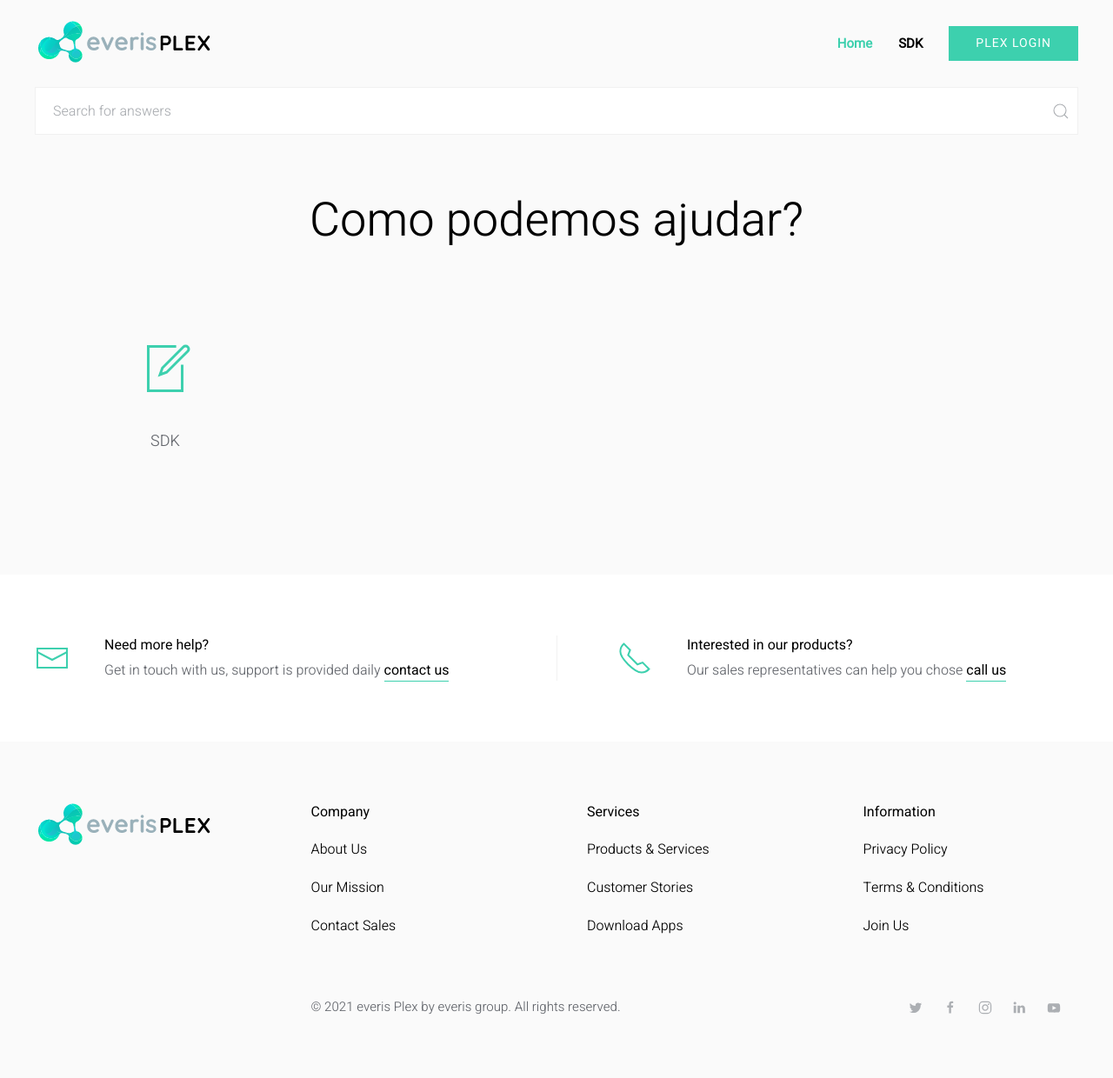
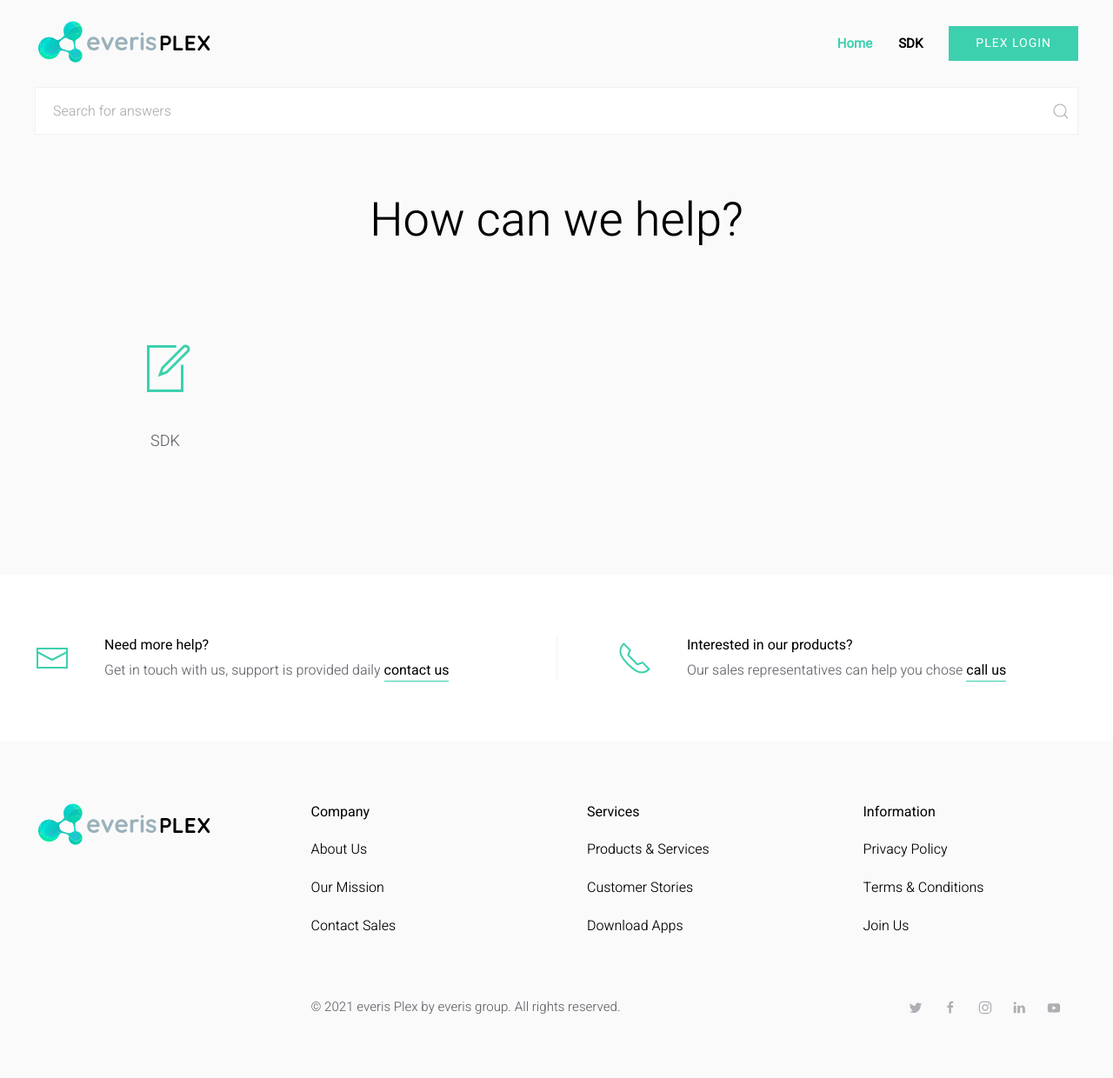
Before and after one commit to everisplex/everisplex.github.io, a Jekyll site: the page built from index.md, in a window 1280 px wide. Shown: the whole page at 87% size. Built offline with Jekyll 4.4.1, drawn with Linux system fonts in a browser that asks for light colours.

Commit message:
home title updated

```diff
--- a/index.md
+++ b/index.md
@@ -3,7 +3,7 @@ layout: home
 search: true
 ---
 
-{% include categories.html columns="4" title="Como podemos ajudar?" %}
+{% include categories.html columns="4" title="How can we help?" %}
 
 {% include cta.html
     icon="mail" title="Need more help?" text="Get in touch with us, support is provided daily" link_text="contact us" link_url="/contact/"
```
